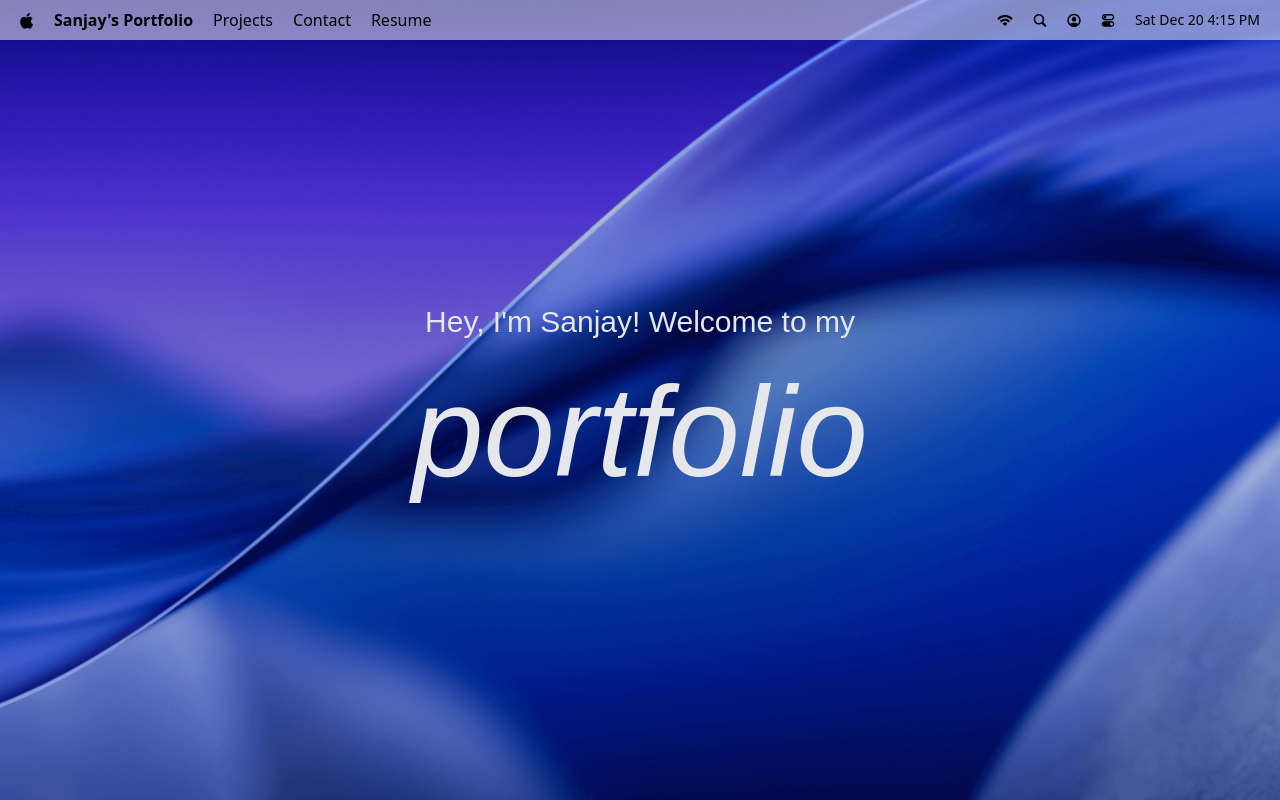
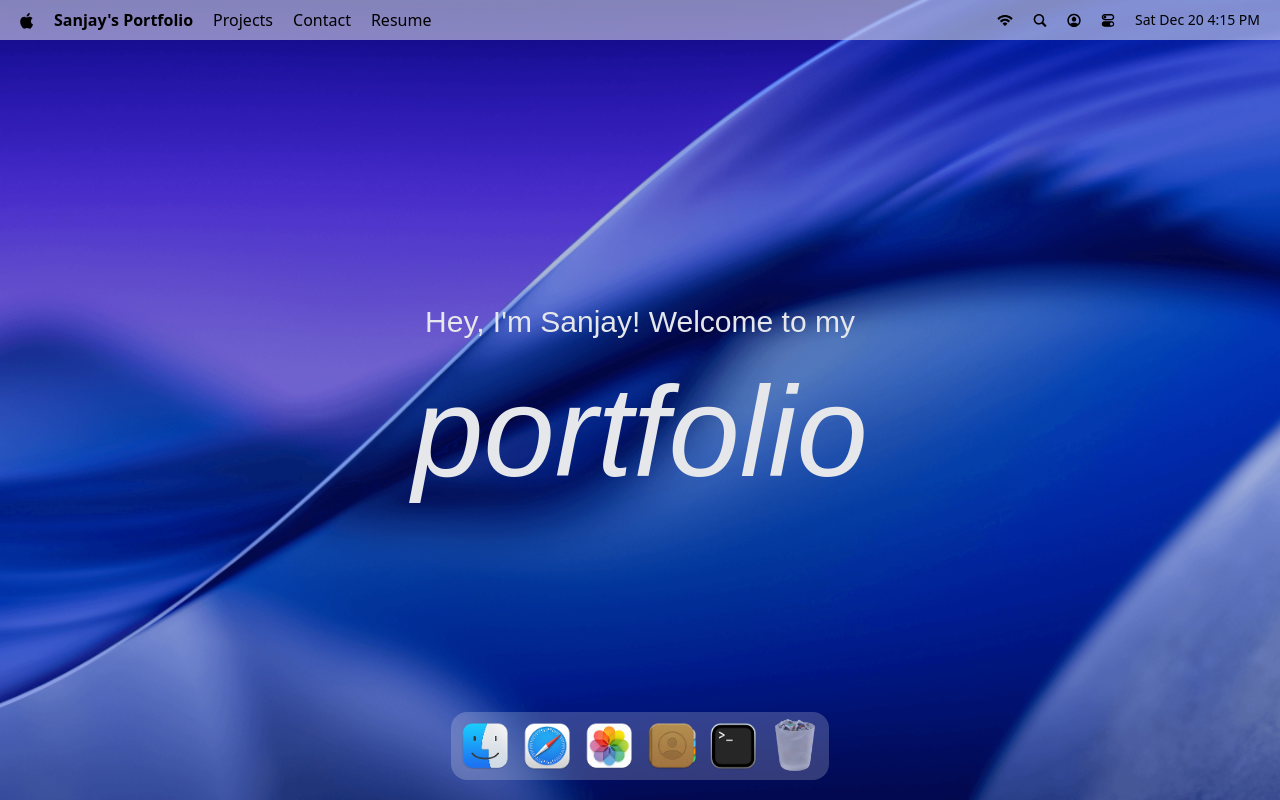
Before and after one commit to Sanjay-2001/macos_portfolio, a React (Vite) app: page / in a window 1280 px wide. Built offline with nearby package versions, Linux system fonts and the light colour scheme; a web font is replaced by a local one.

Commit message:
FEAT: dock component and react tooltip package added

```diff
--- a/package.json
+++ b/package.json
@@ -17,6 +17,7 @@
     "lucide-react": "^0.562.0",
     "react": "^19.2.0",
     "react-dom": "^19.2.0",
+    "react-tooltip": "^5.30.0",
     "tailwindcss": "^4.1.18"
   },
   "devDependencies": {
--- a/src/App.tsx
+++ b/src/App.tsx
@@ -1,10 +1,11 @@
-import { Navbar, Welcome } from "./components";
+import { Dock, Navbar, Welcome } from "./components";
 
 const App = () => {
   return (
     <main>
       <Navbar />
       <Welcome />
+      <Dock />
     </main>
   );
 };
--- /dev/null
+++ b/src/components/Dock.tsx
@@ -0,0 +1,85 @@
+import { useRef } from "react";
+import { dockApps } from "../constants";
+import { Tooltip } from "react-tooltip";
+import { useGSAP } from "@gsap/react";
+import gsap from "gsap";
+
+const Dock = () => {
+  const dockRef = useRef<HTMLDivElement | null>(null);
+
+  useGSAP(() => {
+    const dock = dockRef.current;
+    if (!dock) return;
+
+    const icons = dock.querySelectorAll(".dock-icon");
+
+    const animateIcons = (mouseX: number): void => {
+      const { left } = dock.getBoundingClientRect();
+
+      icons.forEach((icon) => {
+        const { left: iconLeft, width } = icon.getBoundingClientRect();
+        const center = iconLeft - left + width / 2;
+        const distance = Math.abs(mouseX - center);
+
+        const intensity = Math.exp(-(distance ** 2) / 2000);
+
+        gsap.to(icon, {
+          scale: 1 + 0.25 * intensity,
+          y: -15 * intensity,
+          duration: 0.2,
+          ease: "power1.out",
+        });
+      });
+    };
+
+    const handleMouseMove = (e: MouseEvent): void => {
+      const { left } = dock.getBoundingClientRect();
+      animateIcons(e.clientX - left);
+    };
+
+    const resetIcons = (): void =>
+      icons.forEach((icon) =>
+        gsap.to(icon, { scale: 1, y: 0, duration: 0.3, ease: "power1.out" })
+      );
+
+    dock.addEventListener("mousemove", handleMouseMove);
+    dock.addEventListener("mouseleave", resetIcons);
+
+    return () => {
+      dock.removeEventListener("mousemove", handleMouseMove);
+      dock.removeEventListener("mouseleave", resetIcons);
+    };
+  }, []);
+
+  const toggleApp = (id: string, canOpen: boolean): void => {};
+  return (
+    <section id="dock">
+      <div ref={dockRef} className="dock-container">
+        {dockApps.map(({ id, name, icon, canOpen }) => (
+          <div key={id} className="relative flex justify-center">
+            <button
+              type="button"
+              className="dock-icon"
+              aria-label={name}
+              data-tooltip-id="dock-tooltip"
+              data-tooltip-content={name}
+              data-tooltip-delay-show={150}
+              disabled={!canOpen}
+              onClick={() => toggleApp(id, canOpen)}
+            >
+              <img
+                src={`/images/${icon}`}
+                alt={name}
+                loading="lazy"
+                className={canOpen ? "" : "opacity-60"}
+              />
+            </button>
+          </div>
+        ))}
+      </div>
+      <Tooltip id="dock-tooltip" place="top" className="tooltip" />
+    </section>
+  );
+};
+
+export default Dock;
--- a/src/components/index.ts
+++ b/src/components/index.ts
@@ -1,4 +1,5 @@
 import Navbar from "./Navbar";
 import Welcome from "./Welcome";
+import Dock from "./Dock";
 
-export { Navbar, Welcome };
+export { Navbar, Welcome, Dock };
```
Also changed, not shown: 1 other file (tests, documents, lock files or other folders).
